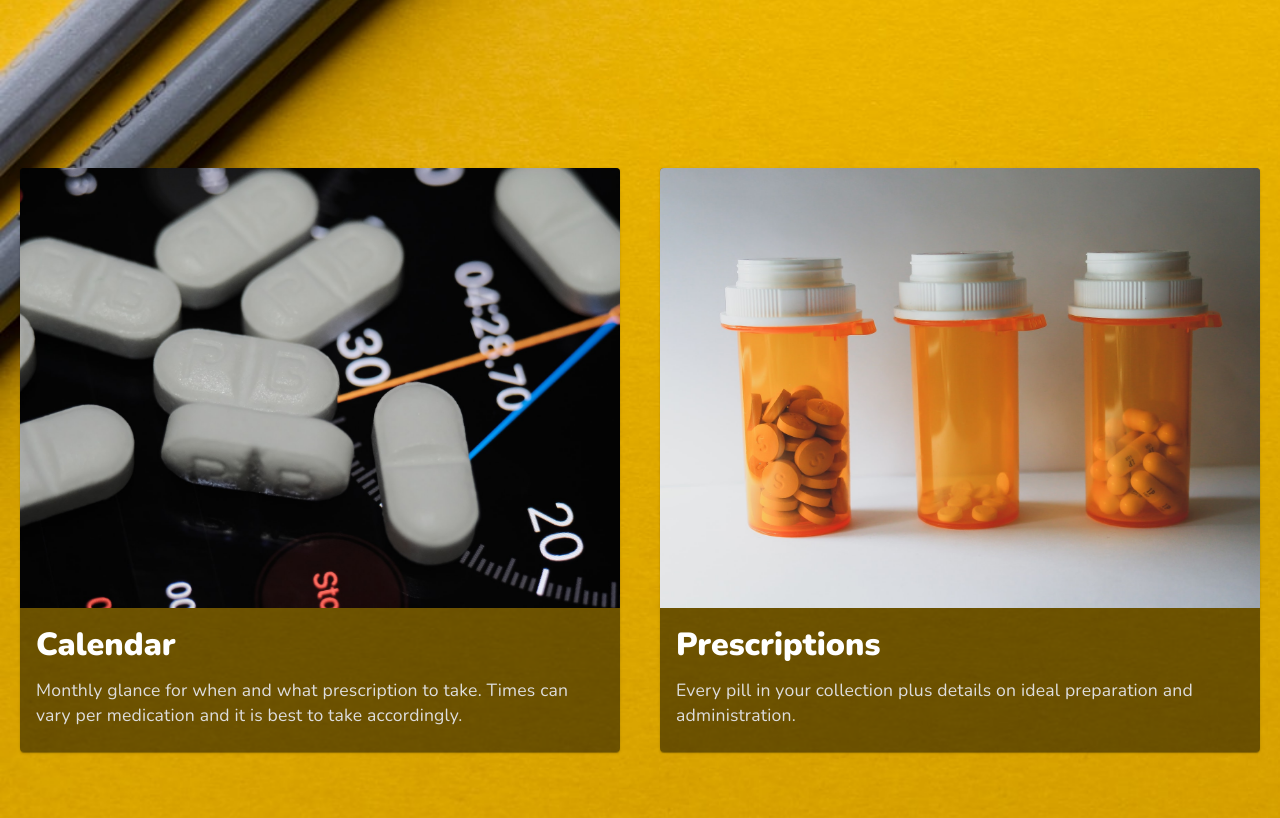
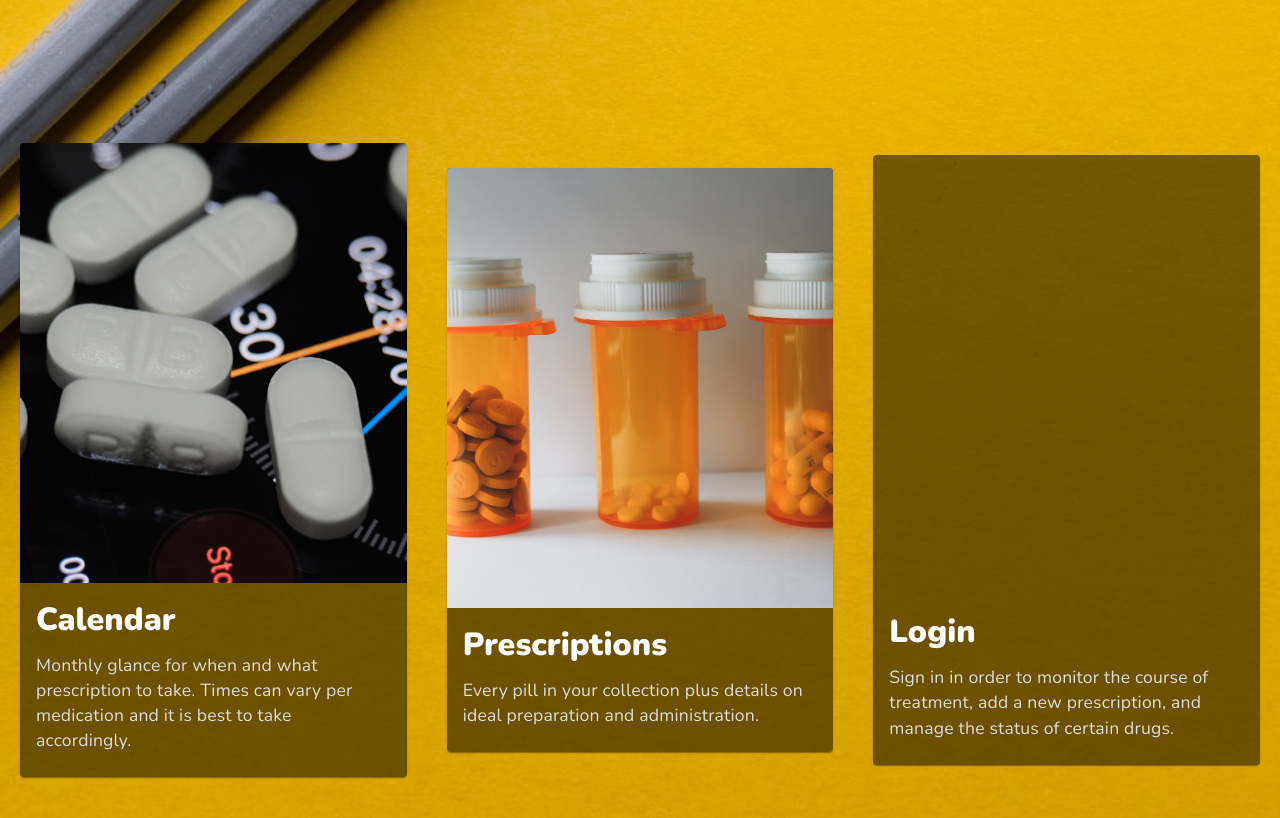
Before and after one commit to matthiatt/my_health_notebook, a React (Create React App) app: page / in a window 1280 px wide. Shown: the part 740-1558 px from the top of the page. Built offline with nearby package versions, Linux system fonts and the light colour scheme.

Commit message:
creating login card

```diff
--- a/src/components/Body.js
+++ b/src/components/Body.js
@@ -21,6 +21,7 @@ export default function () {
     <div className={classes.root} id="Body">
       <ImageCard place={places[1]} checked={checked} />
       <ImageCard place={places[0]} checked={checked} />
+      <ImageCard place={places[2]} checked={checked} />
     </div>
   );
 }
--- a/src/static/places.js
+++ b/src/static/places.js
@@ -13,6 +13,13 @@ const places = [
     imageUrl: process.env.PUBLIC_URL + '/assets/pilltime.jpg',
     time: 1500,
   },
+  {
+    title: 'Login',
+    description:
+      'Sign in in order to monitor the course of treatment, add a new prescription, and manage the status of certain drugs.',
+    // imageUrl: process.env.PUBLIC_URL + '/assets/pilltime.jpg',
+    time: 1500,
+  },
 ];
 
 export default places;
```
Also changed, not shown: 1 other file (tests, documents, lock files or other folders).
